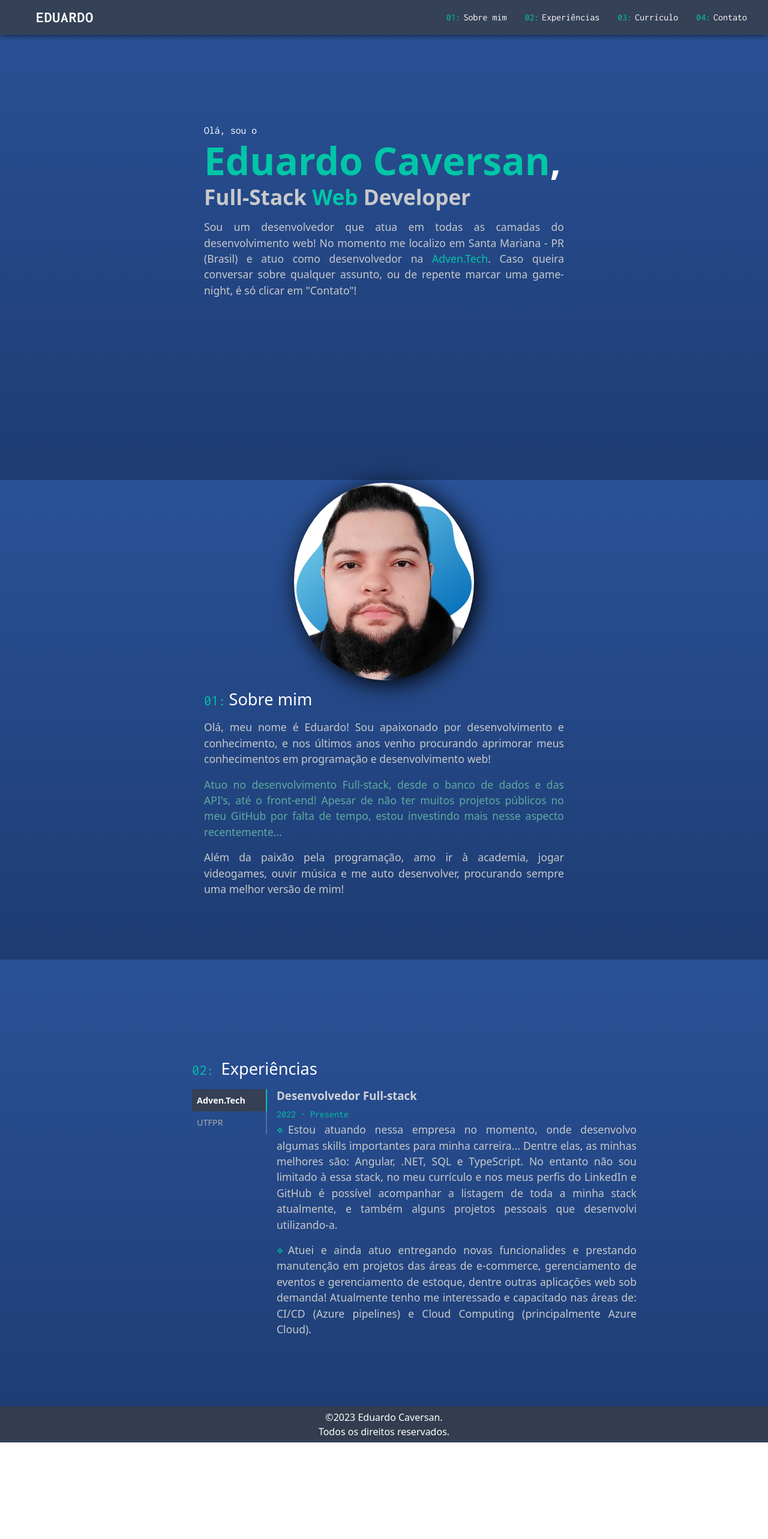
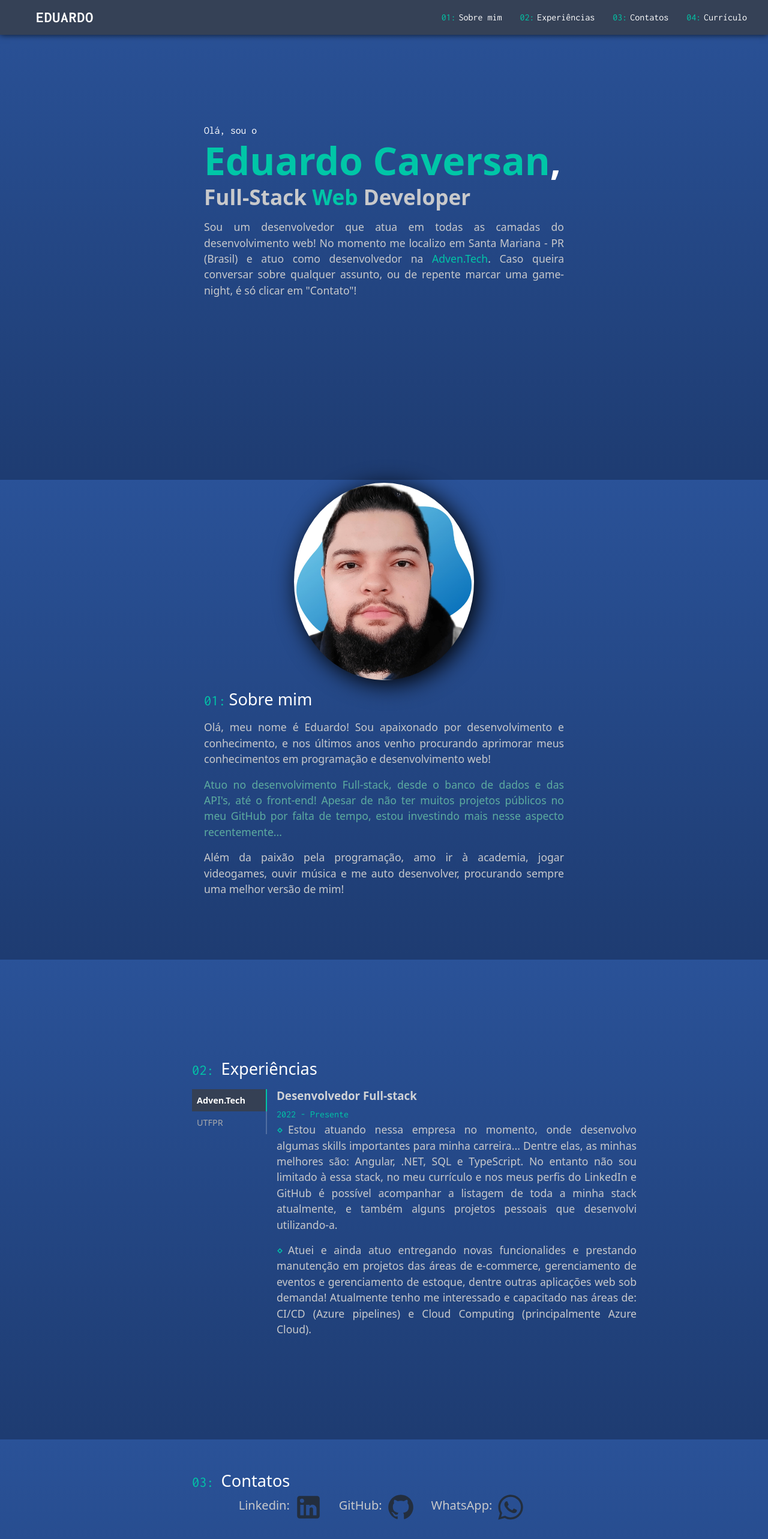
Before and after one commit to EduardoCaversan/project, an Angular app: page / in a window 1280 px wide. Shown: the top 2566 px of the page at 60% size. Before the commit the page ends 2405 px from the top, so only its background shows below. Built offline with nearby package versions, Linux system fonts and the light colour scheme.

Commit message:
updated-contact-info (#4)
Co-authored-by: Eduardo Caversan <eduardo@adven.tech>

```diff
--- a/package.json
+++ b/package.json
@@ -11,10 +11,12 @@
   "private": true,
   "dependencies": {
     "@angular/animations": "^15.2.0",
+    "@angular/cdk": "^14.2.2",
     "@angular/common": "^15.2.0",
     "@angular/compiler": "^15.2.0",
     "@angular/core": "^15.2.0",
     "@angular/forms": "^15.2.0",
+    "@angular/material": "^14.2.2",
     "@angular/platform-browser": "^15.2.0",
     "@angular/platform-browser-dynamic": "^15.2.0",
     "@angular/router": "^15.2.0",
--- a/src/app/app.module.ts
+++ b/src/app/app.module.ts
@@ -7,6 +7,8 @@ import { HeaderComponentComponent } from './modules/landing/header-component/hea
 import { LandingComponent } from './modules/landing/landing.component';
 import { MainContentComponent } from './modules/landing/main-content/main-content.component';
 import { FooterComponentComponent } from './modules/landing/footer-component/footer-component.component';
+import { MatButtonModule } from '@angular/material/button';
+import { MatIconModule } from '@angular/material/icon';
 
 @NgModule({
   declarations: [
@@ -19,7 +21,9 @@ import { FooterComponentComponent } from './modules/landing/footer-component/foo
   imports: [
     BrowserModule,
     AppRoutingModule,
-    HttpClientModule
+    HttpClientModule,
+    MatButtonModule,
+    MatIconModule,
   ],
   providers: [],
   bootstrap: [AppComponent]
--- a/src/app/modules/landing/header-component/header-component.component.html
+++ b/src/app/modules/landing/header-component/header-component.component.html
@@ -13,8 +13,8 @@
         <ul>
             <li><a href="#about-me" class="p-0">Sobre mim</a></li>
             <li><a href="#experience" class="p-0">Experiências</a></li>
+            <li><a href="#contact" class="p-0">Contatos</a></li>
             <li><a href="#" (click)="downloadResume()" class="p-0">Currículo</a></li>
-            <li><a [href]="'https://wa.me/' + mobileNumber + message" target="_blank" class="p-0">Contato</a></li>
         </ul>
     </div>
 </nav>
--- a/src/app/modules/landing/header-component/header-component.component.ts
+++ b/src/app/modules/landing/header-component/header-component.component.ts
@@ -1,4 +1,4 @@
-import { Component, Renderer2, ElementRef } from '@angular/core';
+import { Component, Renderer2, ElementRef, Directive, HostListener } from '@angular/core';
 import { HttpClient } from '@angular/common/http';
 
 @Component({
@@ -6,10 +6,22 @@ import { HttpClient } from '@angular/common/http';
   templateUrl: './header-component.component.html',
   styleUrls: ['./header-component.component.scss']
 })
+
 export class HeaderComponentComponent {
-  public mobileNumber = '5543996369518'
-  public message = '?text=Olá! Vim através do portfólio, gostaria de entrar em contato!'
   constructor(private renderer: Renderer2, private el: ElementRef, private http: HttpClient) { }
+
+  // private lastScrollTop = 0;
+
+  // @HostListener('window:scroll', ['$event'])
+  // onWindowScroll(event: Event): void {
+  //   const st = window.pageYOffset || document.documentElement.scrollTop;
+  //   if (st > this.lastScrollTop) {
+  //     this.renderer.setStyle(this.el.nativeElement, 'transform', 'translateY(-100%)');
+  //   } else {
+  //     this.renderer.setStyle(this.el.nativeElement, 'transform', 'translateY(0)');
+  //   }
+  //   this.lastScrollTop = st <= 0 ? 0 : st;
+  // }
 
   public downloadResume() {
     const resumeUrl = 'assets/docs/Curriculum (1).pdf';
@@ -24,7 +36,6 @@ export class HeaderComponentComponent {
       window.URL.revokeObjectURL(url);
     });
   }
-
 
   public toggleMenu() {
     const menuToggle: HTMLElement | null = this.el.nativeElement.querySelector('#menu-toggle');
--- a/src/app/modules/landing/main-content/main-content.component.html
+++ b/src/app/modules/landing/main-content/main-content.component.html
@@ -5,8 +5,8 @@
                 <span class="introduction-greeting">
                     Olá, sou o
                 </span>
-                <h1>Eduardo Caversan<span style="color: white;">,</span></h1>
-                <h2>
+                <h1 class="m-auto">Eduardo Caversan<span style="color: white;">,</span></h1>
+                <h2 class="m-auto">
                     Full-Stack
                     <span class="job-title">Web</span>
                     Developer
@@ -33,7 +33,8 @@
                     </div>
                     <div class="text-container">
                         <h2 class="section-title"><span>01:</span>Sobre mim</h2>
-                        <p class="mt-3">Olá, meu nome é Eduardo! Sou apaixonado por desenvolvimento e conhecimento, e nos
+                        <p class="mt-3">Olá, meu nome é Eduardo! Sou apaixonado por desenvolvimento e conhecimento, e
+                            nos
                             últimos anos
                             venho procurando aprimorar meus conhecimentos em programação e desenvolvimento web!</p>
                         <p class="job-text mt-3">Atuo no desenvolvimento Full-stack, desde o banco de dados e das API's,
@@ -69,3 +70,45 @@
         </div>
     </div>
 </section>
+<section class="contact-wrapper">
+    <div id="contact" class="row g-0">
+        <h2 class="section-title">
+            <span>03:</span> Contatos
+        </h2>
+        <div class="d-flex justify-content-center text-center align-items-center flex-start">
+            <div class="col-md-auto icon-wrapper">
+                <span>Linkedin:</span>
+                <a id="linkedin" href="https://www.linkedin.com/in/eduardo-caversan-da-silva-rocha-39a210254/" target="_blank">
+                    <button class="mat-fab-button linkedin-icon">
+                        <svg xmlns="http://www.w3.org/2000/svg" width="60" height="60" viewBox="0 0 24 24">
+                            <path fill="currentColor"
+                                d="M19 3a2 2 0 0 1 2 2v14a2 2 0 0 1-2 2H5a2 2 0 0 1-2-2V5a2 2 0 0 1 2-2h14m-.5 15.5v-5.3a3.26 3.26 0 0 0-3.26-3.26c-.85 0-1.84.52-2.32 1.3v-1.11h-2.79v8.37h2.79v-4.93c0-.77.62-1.4 1.39-1.4a1.4 1.4 0 0 1 1.4 1.4v4.93h2.79M6.88 8.56a1.68 1.68 0 0 0 1.68-1.68c0-.93-.75-1.69-1.68-1.69a1.69 1.69 0 0 0-1.69 1.69c0 .93.76 1.68 1.69 1.68m1.39 9.94v-8.37H5.5v8.37h2.77Z" />
+                        </svg>
+                    </button>
+                </a>
+            </div>
+            <div class="col-md-auto icon-wrapper">
+                <span>GitHub:</span>
+                <a id="github" href="https://github.com/EduardoCaversan" target="_blank">
+                    <button class="mat-fab-button github-icon">
+                        <svg xmlns="http://www.w3.org/2000/svg" width="60" height="60" viewBox="0 0 24 24">
+                            <path fill="currentColor"
+                                d="M12 2A10 10 0 0 0 2 12c0 4.42 2.87 8.17 6.84 9.5c.5.08.66-.23.66-.5v-1.69c-2.77.6-3.36-1.34-3.36-1.34c-.46-1.16-1.11-1.47-1.11-1.47c-.91-.62.07-.6.07-.6c1 .07 1.53 1.03 1.53 1.03c.87 1.52 2.34 1.07 2.91.83c.09-.65.35-1.09.63-1.34c-2.22-.25-4.55-1.11-4.55-4.92c0-1.11.38-2 1.03-2.71c-.1-.25-.45-1.29.1-2.64c0 0 .84-.27 2.75 1.02c.79-.22 1.65-.33 2.5-.33c.85 0 1.71.11 2.5.33c1.91-1.29 2.75-1.02 2.75-1.02c.55 1.35.2 2.39.1 2.64c.65.71 1.03 1.6 1.03 2.71c0 3.82-2.34 4.66-4.57 4.91c.36.31.69.92.69 1.85V21c0 .27.16.59.67.5C19.14 20.16 22 16.42 22 12A10 10 0 0 0 12 2Z" />
+                        </svg>
+                    </button>
+                </a>
+            </div>
+            <div class="col-md-auto icon-wrapper">
+                <span>WhatsApp:</span>
+                <a id="whatsapp" [href]="'https://wa.me/' + mobileNumber + message" target="_blank">
+                    <button class="mat-fab-button whatsapp-icon">
+                        <svg xmlns="http://www.w3.org/2000/svg" width="60" height="60" viewBox="0 0 24 24">
+                            <path fill="currentColor"
+                                d="M19.05 4.91A9.816 9.816 0 0 0 12.04 2c-5.46 0-9.91 4.45-9.91 9.91c0 1.75.46 3.45 1.32 4.95L2.05 22l5.25-1.38c1.45.79 3.08 1.21 4.74 1.21c5.46 0 9.91-4.45 9.91-9.91c0-2.65-1.03-5.14-2.9-7.01zm-7.01 15.24c-1.48 0-2.93-.4-4.2-1.15l-.3-.18l-3.12.82l.83-3.04l-.2-.31a8.264 8.264 0 0 1-1.26-4.38c0-4.54 3.7-8.24 8.24-8.24c2.2 0 4.27.86 5.82 2.42a8.183 8.183 0 0 1 2.41 5.83c.02 4.54-3.68 8.23-8.22 8.23zm4.52-6.16c-.25-.12-1.47-.72-1.69-.81c-.23-.08-.39-.12-.56.12c-.17.25-.64.81-.78.97c-.14.17-.29.19-.54.06c-.25-.12-1.05-.39-1.99-1.23c-.74-.66-1.23-1.47-1.38-1.72c-.14-.25-.02-.38.11-.51c.11-.11.25-.29.37-.43s.17-.25.25-.41c.08-.17.04-.31-.02-.43s-.56-1.34-.76-1.84c-.2-.48-.41-.42-.56-.43h-.48c-.17 0-.43.06-.66.31c-.22.25-.86.85-.86 2.07c0 1.22.89 2.4 1.01 2.56c.12.17 1.75 2.67 4.23 3.74c.59.26 1.05.41 1.41.52c.59.19 1.13.16 1.56.1c.48-.07 1.47-.6 1.67-1.18c.21-.58.21-1.07.14-1.18s-.22-.16-.47-.28z" />
+                        </svg>
+                    </button>
+                </a>
+            </div>
+        </div>
+    </div>
+</section>
--- a/src/app/modules/landing/main-content/main-content.component.scss
+++ b/src/app/modules/landing/main-content/main-content.component.scss
@@ -144,8 +144,66 @@ $tab-transition: 0.3s ease-in-out;
     align-items: center;
 }
 
+.mat-fab-button {
+    background-color: transparent;
+    border: none;
+    cursor: pointer;
+    outline: none;
+}
+
+.mat-fab-button svg {
+    width: 50px;
+    height: 50px;
+    color: rgba(34, 38, 42, 0.8);
+    fill: currentColor;
+    transition: all 0.2s ease;
+}
+
+.mat-fab-button:hover svg {
+    transform: scale(1.1);
+}
+
+#linkedin:hover svg {
+    color: #0e76a8;
+}
+
+#whatsapp:hover svg {
+    color: #25D366;
+}
+
+#github:hover svg {
+    color: #171515;
+}
+
+.mat-fab-button:focus {
+    box-shadow: 0px 0px 8px 0px rgba(0, 0, 0, 0.2);
+    border-radius: 50%;
+}
+
+.icon-wrapper {
+    text-align: center;
+    margin: 0 10px;
+}
+
+.icon-wrapper span {
+    font-size: 1.25rem;
+    margin: 0.5rem 0 0;
+    color: #c8c9cb !important;
+}
+
+.contact-wrapper {
+    display: flex;
+    justify-content: center;
+    align-items: center;
+}
+
 #experience {
     width: 50%;
+    max-width: 800px;
+}
+
+#contact {
+    width: 50vw;
     max-width: 800px;
 }
 
@@ -255,6 +313,11 @@ $tab-transition: 0.3s ease-in-out;
         margin: 0 1rem;
     }
 
+    #contact {
+        width: 100%;
+        margin: 0 1rem;
+    }
+
     .tab {
         min-width: 15px !important;
 
--- a/src/app/modules/landing/main-content/main-content.component.ts
+++ b/src/app/modules/landing/main-content/main-content.component.ts
@@ -13,6 +13,8 @@ export interface IExperience {
   styleUrls: ['./main-content.component.scss']
 })
 export class MainContentComponent {
+  public mobileNumber = '5543996369518'
+  public message = '?text=Olá! Vim através do portfólio, gostaria de entrar em contato!'
   public experiences: IExperience[] = [
     {
       company: "Adven.Tech",
--- a/src/styles.scss
+++ b/src/styles.scss
@@ -1,5 +1,41 @@
+
+// Custom Theming for Angular Material
+// For more information: https://material.angular.io/guide/theming
+@use '@angular/material' as mat;
+// Plus imports for other components in your app.
+
+// Include the common styles for Angular Material. We include this here so that you only
+// have to load a single css file for Angular Material in your app.
+// Be sure that you only ever include this mixin once!
+@include mat.core();
+
+// Define the palettes for your theme using the Material Design palettes available in palette.scss
+// (imported above). For each palette, you can optionally specify a default, lighter, and darker
+// hue. Available color palettes: https://material.io/design/color/
+$project-primary: mat.define-palette(mat.$indigo-palette);
+$project-accent: mat.define-palette(mat.$pink-palette, A200, A100, A400);
+
+// The warn palette is optional (defaults to red).
+$project-warn: mat.define-palette(mat.$red-palette);
+
+// Create the theme object. A theme consists of configurations for individual
+// theming systems such as "color" or "typography".
+$project-theme: mat.define-light-theme((
+  color: (
+    primary: $project-primary,
+    accent: $project-accent,
+    warn: $project-warn,
+  )
+));
+
+// Include theme styles for core and each component used in your app.
+// Alternatively, you can import and @include the theme mixins for each component
+// that you are using.
+@include mat.all-component-themes($project-theme);
+
 @import url('https://fonts.googleapis.com/css2?family=Inconsolata:wght@400;700&display=swap');
 @import "~bootstrap/dist/css/bootstrap.min.css";
+@import 'https://fonts.googleapis.com/icon?family=Material+Icons';
 
 * {
     user-select: none;
```
Also changed, not shown: 1 other file (tests, documents, lock files or other folders).
